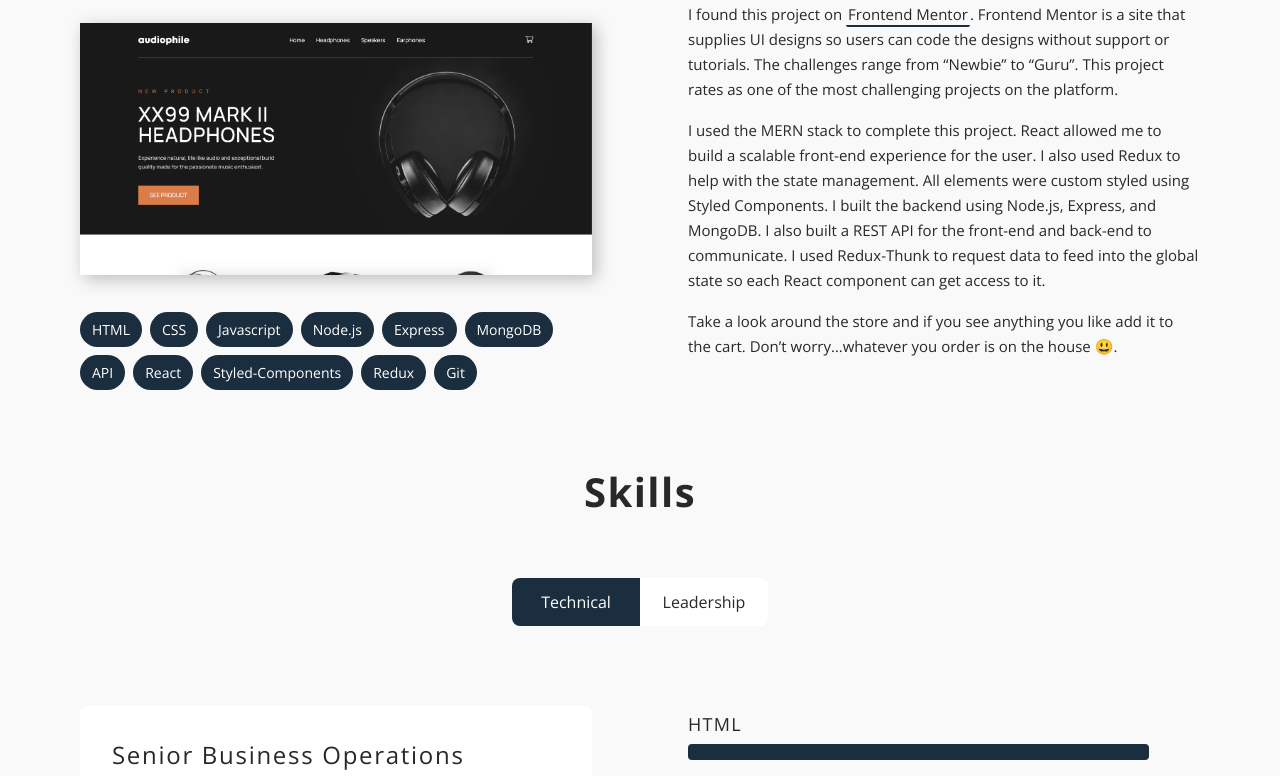
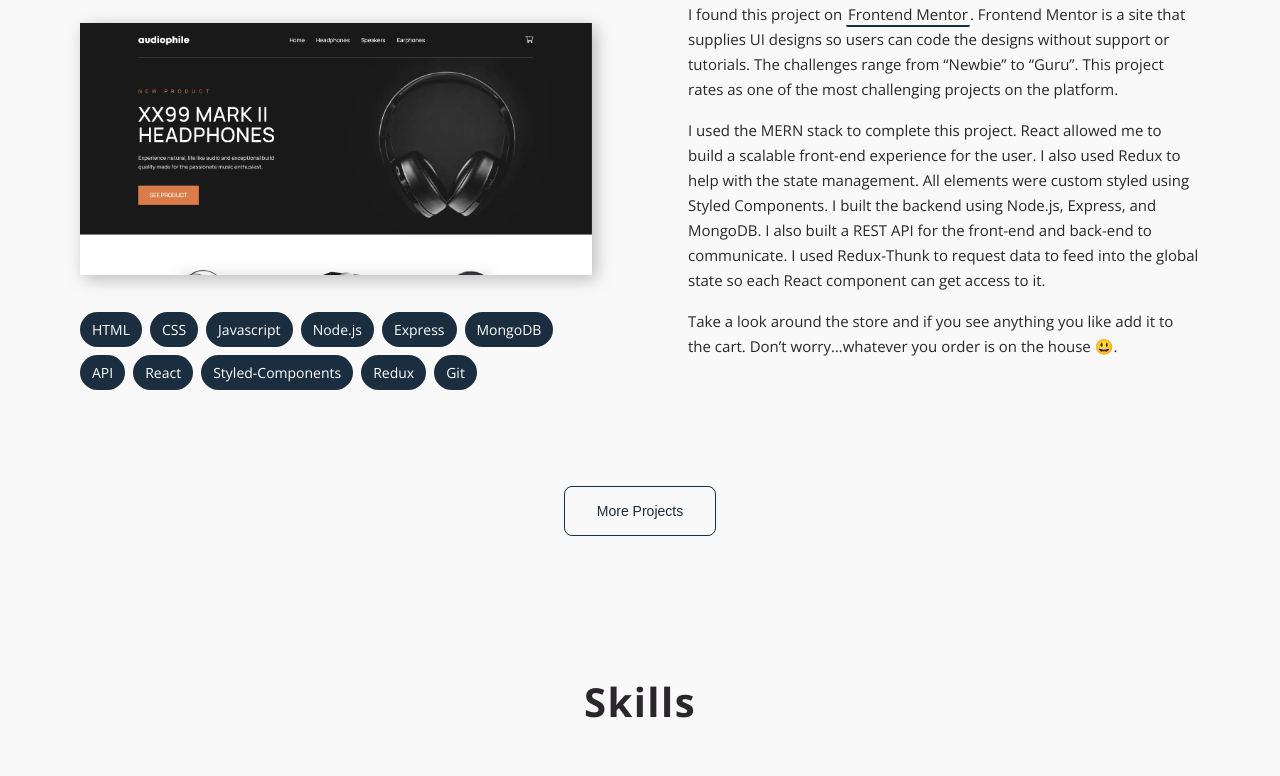
Before and after one commit to jljakin2/portfolio, a React (Create React App) app: page / in a window 1280 px wide. Shown: the part 1660-2436 px from the top of the page. Built offline with nearby package versions, Linux system fonts and the light colour scheme; no server answers.

Commit message:
scaffolding for more projects feature with state for button and containers for projects

```diff
--- a/src/components/sections/Projects/ListOfProjects.js
+++ b/src/components/sections/Projects/ListOfProjects.js
@@ -1,7 +1,10 @@
-import React from "react";
+import React, { useState } from "react";
 import styled from "styled-components";
 
 import SingleProject from "./SingleProject";
+import Spacer from "../../../utilities/Spacer";
+import Button from "../../../utilities/Button";
+import MoreProjectsList from "./MoreProjectsList";
 
 import { projects } from "../../../data/data";
 import media from "../../../helpers/mediaQueries";
@@ -31,12 +34,29 @@
   }
 `;
 
+const ButtonContainer = styled.div`
+  text-align: center;
+`;
+
 const ListOfProjects = () => {
+  const [isMore, setIsMore] = useState(false);
+
   const renderedProjects = projects.map(project => {
     return <SingleProject {...project} />;
   });
 
-  return <Container>{renderedProjects}</Container>;
+  return (
+    <>
+      <Container>{renderedProjects}</Container>
+      <Spacer h="6rem" />
+      <ButtonContainer onClick={() => setIsMore(!isMore)}>
+        <Button outline>More Projects</Button>
+      </ButtonContainer>
+      <Spacer h="4rem" />
+      {isMore && <MoreProjectsList />}
+      {isMore && <Spacer h="4rem" />}
+    </>
+  );
 };
 
 export default ListOfProjects;
--- /dev/null
+++ b/src/components/sections/Projects/MoreProjectsList.js
@@ -0,0 +1,36 @@
+import React from "react";
+import styled from "styled-components";
+
+import media from "../../../helpers/mediaQueries";
+
+const Container = styled.div`
+  background: orangered;
+  border: 1px solid blue;
+
+  width: 100%;
+  height: 25rem;
+  padding: 0 5rem;
+
+  // ===== MAX-WIDTH =====
+  // 450px
+  @media only screen and (max-width: ${media.mobile}) {
+    padding: 0 1.5rem;
+  }
+
+  // ===== MIN-WIDTH =====
+  // 1600px
+  @media only screen and (min-width: 100em) {
+    padding: 0 10rem;
+  }
+
+  // 1800px
+  @media only screen and (min-width: 112.5em) {
+    padding: 0 12rem;
+  }
+`;
+
+const MoreProjectsList = () => {
+  return <Container>MoreProjectsList</Container>;
+};
+
+export default MoreProjectsList;
```
